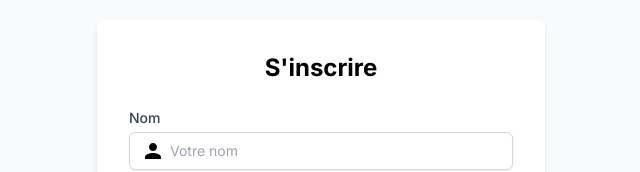
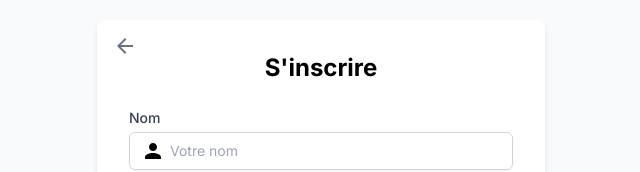
Before and after one commit to Marouane124/Swika-app, a Next.js app: page /SignUp in a window 1280 px wide. Shown: the top 172 px of the page, without its empty margins (319-959 px from the left). Built offline with nearby package versions, Linux system fonts and the light colour scheme.

Commit message:
ajout de bouton de retour à signIn

```diff
--- a/app/SignUp/SignUp.tsx
+++ b/app/SignUp/SignUp.tsx
@@ -11,6 +11,7 @@ import LockIcon from '@mui/icons-material/Lock';
 import VisibilityIcon from '@mui/icons-material/Visibility';
 import VisibilityOffIcon from '@mui/icons-material/VisibilityOff';
 import { registerUserAction } from "../../actions/auth-actions";
+import ArrowBackIcon from '@mui/icons-material/ArrowBack';
 import { z } from 'zod';
 
 const signUpSchema = z.object({
@@ -103,9 +104,16 @@ export default function SignUp() {
     setShowConfirmPassword((prevShowConfirmPassword) => !prevShowConfirmPassword);
   };
 
+  const handleBackClick = () => {
+    router.back();
+  };
+
   return (
     <div className="flex items-center justify-center my-0">
-      <div className="w-full max-w-md bg-white rounded-lg shadow-md p-8">
+      <div className="w-full max-w-md bg-white rounded-lg shadow-md p-8 relative">
+        <button className="absolute top-2 left-2 text-gray-500 hover:text-gray-700 pt-1 pl-2">
+          <ArrowBackIcon onClick={handleBackClick} />
+        </button>
         <div className="flex justify-center mb-6">
           <h1 className="text-black text-2xl font-bold">S&apos;inscrire</h1>
         </div>
```
